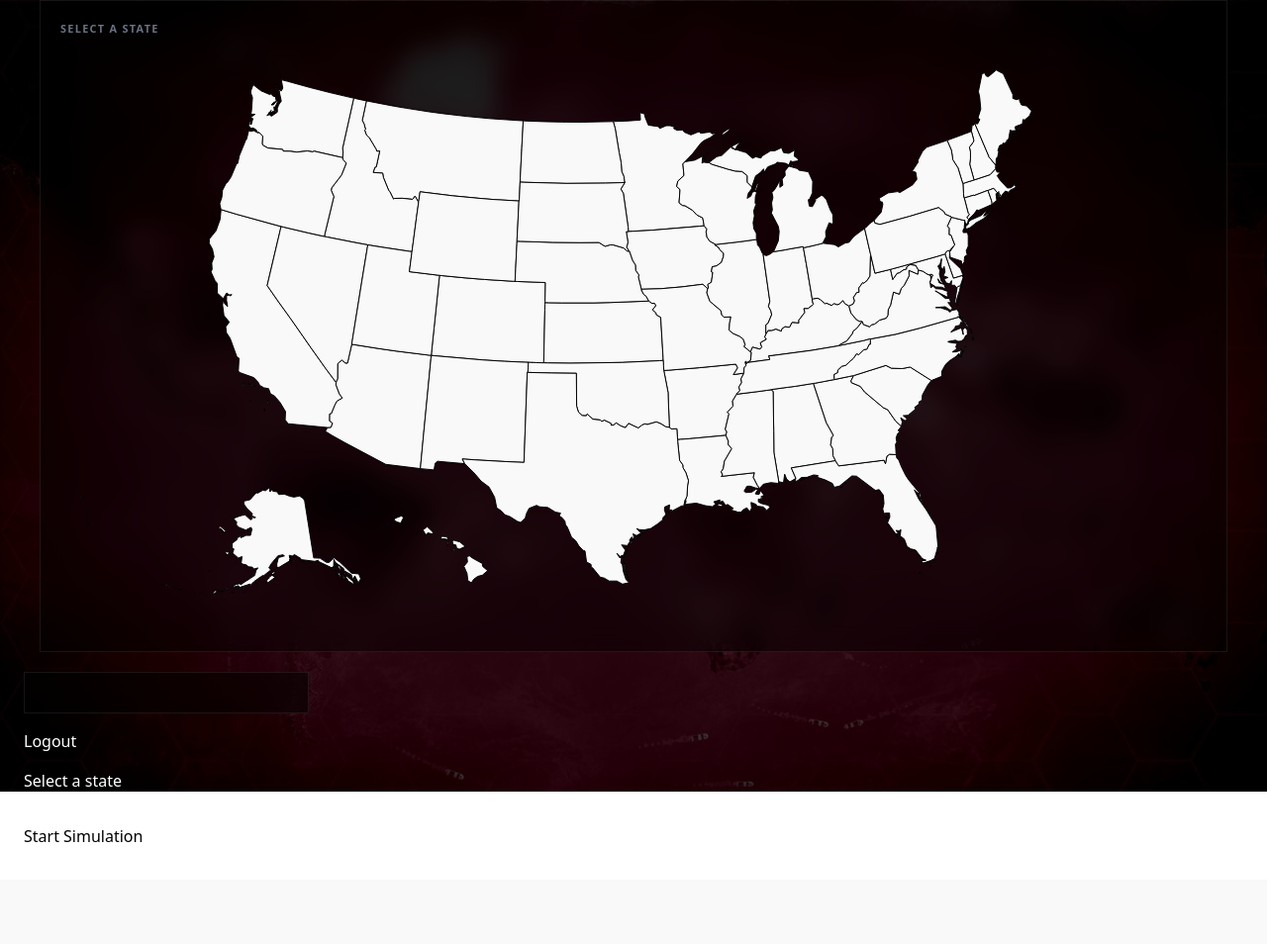
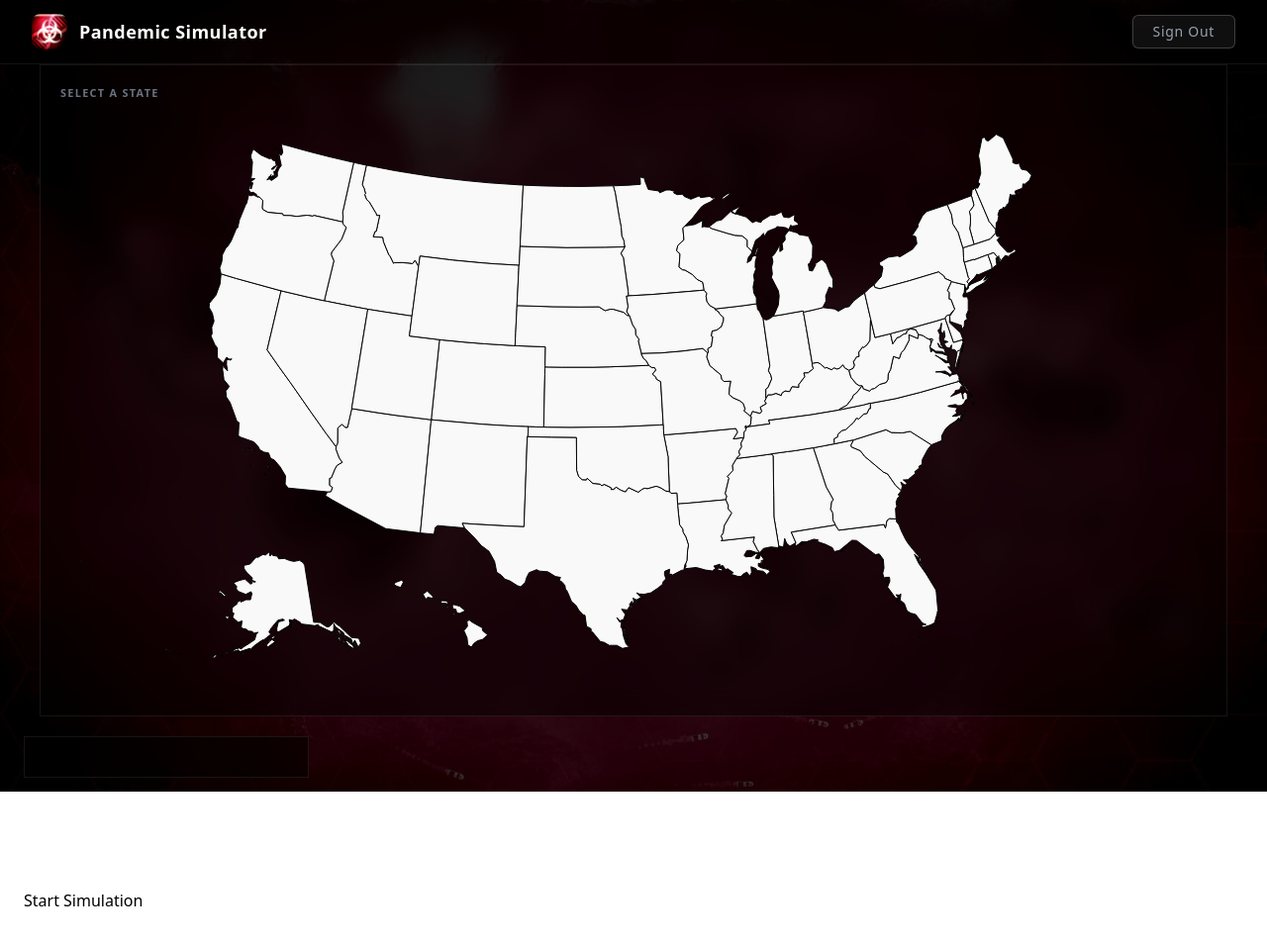
Before and after one commit to szou0814/mangodb, a Flask app: page /start in a window 1280 px wide. Shown: the whole page at 99% size. Before the commit the page ends 851 px from the top, so only its background shows below. Run offline with Flask 3, Linux system fonts and the light colour scheme; the visitor is signed in with stand-in values (Sample User, id 1).

Commit message:
created navbar

```diff
--- a/app/templates/start.html
+++ b/app/templates/start.html
@@ -27,7 +27,23 @@
   </head>
 
     <body>
+      <!-- background -->
       <div class="bg fixed inset-0 -z-10"></div>
+
+      <!-- nav -->
+      <nav class="flex items-center justify-between px-8 py-3.5 bg-black/55 backdrop-blur-md border-b border-white/[0.07]">
+        <div class="flex items-center gap-3">
+          <img src="/static/images/icon.png" alt="icon" class="h-9 w-auto rounded-lg">
+          <span class="text-lg font-bold tracking-wide text-white">Pandemic Simulator</span>
+        </div>
+        <form action="/logout" method="POST">
+          <button type="submit"
+            class="bg-white/[0.06] border border-white/20 text-gray-400 hover:bg-white/[0.14] hover:text-white
+                   px-5 py-1.5 rounded-md text-sm tracking-wider transition-colors cursor-pointer">
+            Sign Out
+          </button>
+        </form>
+      </nav>
 
       <!-- main content -->
       <div class="flex flex-wrap gap-5 px-6 pb-8 max-w-6x1 mx-auto w-full items-start">
```
